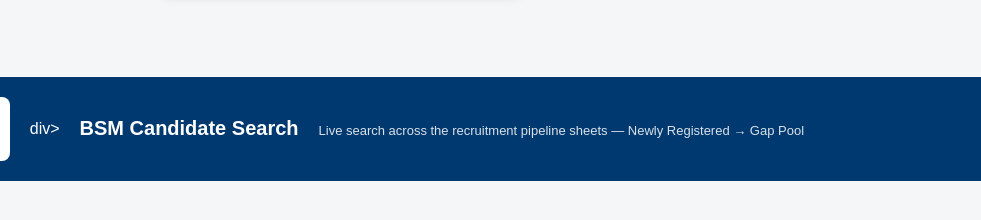
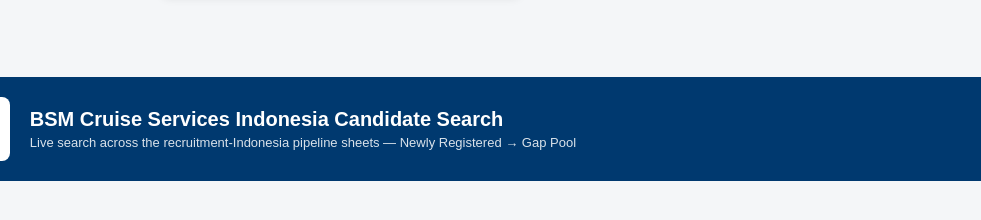
Before and after one commit to emiralrizwan-del/candidate-tracker, a website: page public/index.html in a window 1280 px wide. Shown: the part 358-578 px from the top of the page, 299-1280 px from the left. Drawn offline with Linux system fonts and the light colour scheme.

Commit message:
Update header content for BSM Candidate Search

```diff
--- a/public/index.html
+++ b/public/index.html
@@ -161,9 +161,9 @@
 <header style="display:flex; align-items:center; gap:20px;">
   <div style="background:#ffffff; padding:8px 14px; border-radius:8px; display:flex; align-items:center; flex:0 0 auto;">
     <img src="/bsm-logo.png" alt="BSM Cruise Services" style="height:48px; width:auto; display:block;" />
-  </div>div>
-    <h1>BSM Candidate Search</h1>
-  <p>Live search across the recruitment pipeline sheets &mdash; Newly Registered &rarr; Gap Pool</p>
+  </div><div>
+    <h1>BSM Cruise Services Indonesia Candidate Search</h1>
+  <p>Live search across the recruitment-Indonesia pipeline sheets &mdash; Newly Registered &rarr; Gap Pool</p>
   </div>
 </header>
 
```
